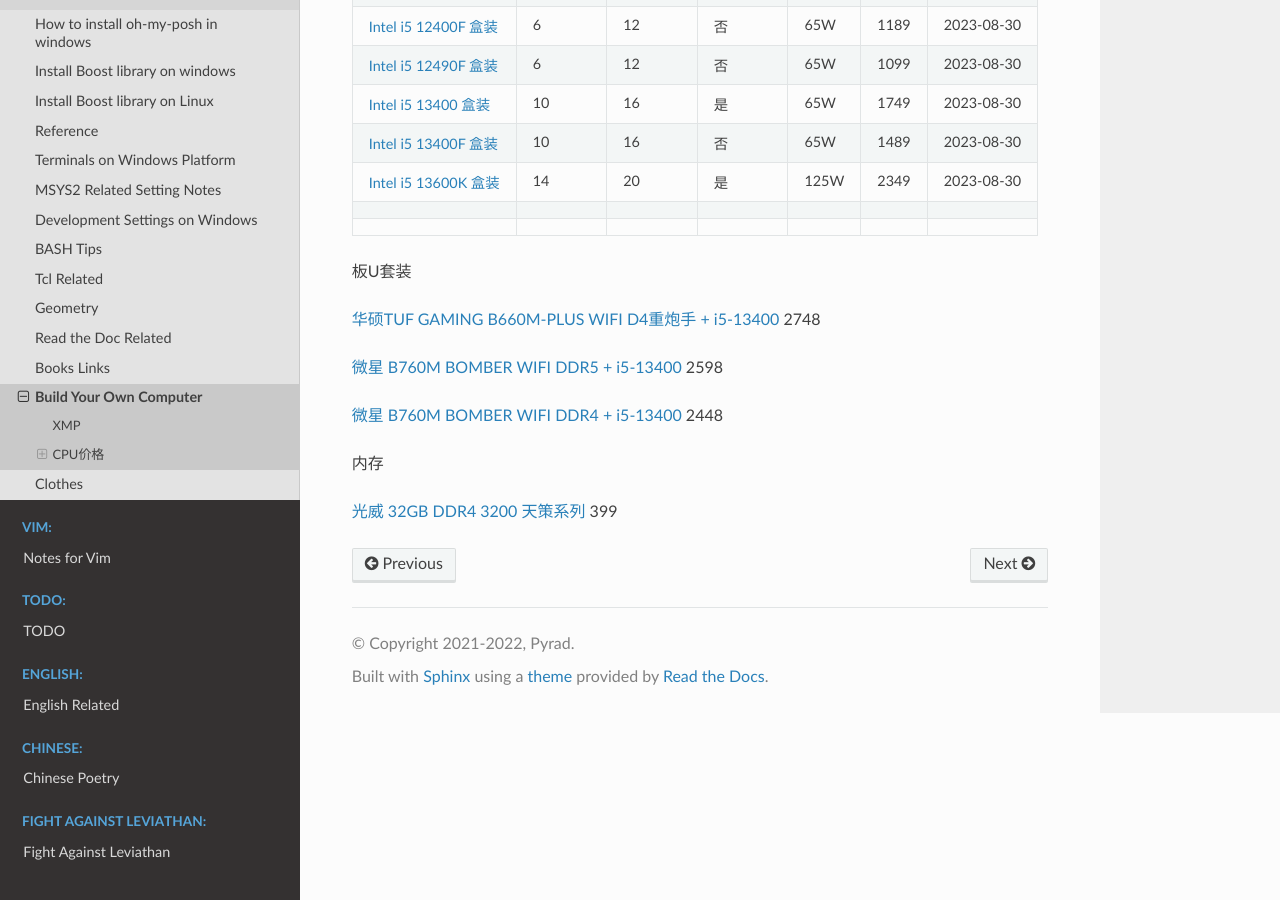
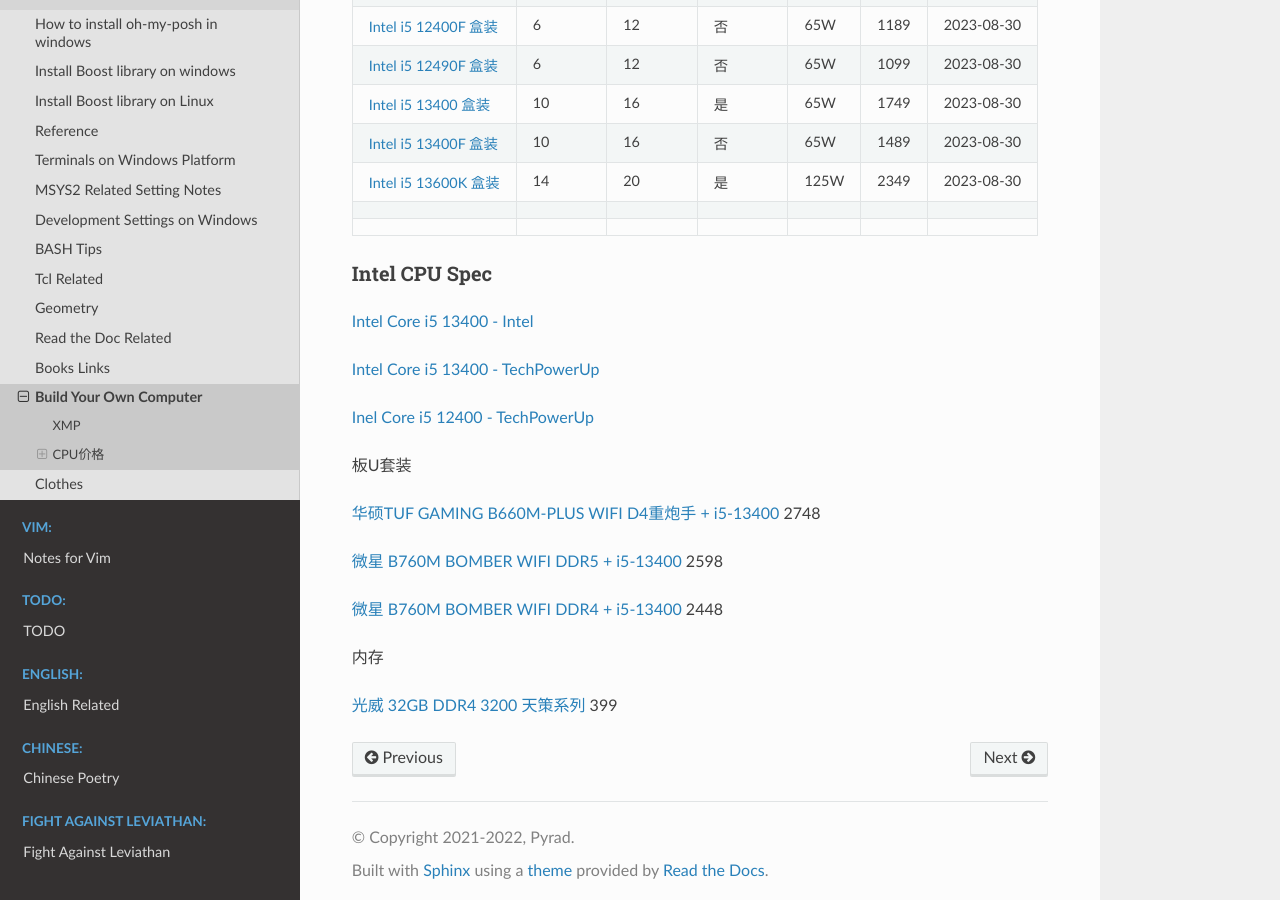
Before and after one commit to Pyrad/pyradnotes, a Sphinx documentation site: the page built from source/Notes/BuildYourOwnComputer.md, in a window 1280 px wide and 900 px high, scrolled down 1202 px. Built offline with Sphinx 7.4.7 and the Read the Docs theme 2.0.0, drawn with Linux system fonts in a browser that asks for light colours.

Commit message:
Note Link to Intel processer spec webpage

```diff
--- a/source/Notes/BuildYourOwnComputer.md
+++ b/source/Notes/BuildYourOwnComputer.md
@@ -55,6 +55,15 @@
 |      |   |   |   |   |      |      |
 
 
+### Intel CPU Spec
+
+[Intel Core i5 13400 - Intel](https://ark.intel.com/content/www/us/en/ark/products/230495/intel-core-i5-13400-processor-20m-cache-up-to-4-60-ghz.html)
+
+[Intel Core i5 13400 - TechPowerUp](https://www.techpowerup.com/cpu-specs/core-i5-13400.c2994)
+
+[Inel Core i5 12400 - TechPowerUp](https://www.techpowerup.com/cpu-specs/core-i5-12400.c2549)
+
+
 板U套装
 
 [华硕TUF GAMING B660M-PLUS WIFI D4重炮手 + i5-13400](https://item.jd.com/100051521451.html#crumb-wrap) 2748
```
